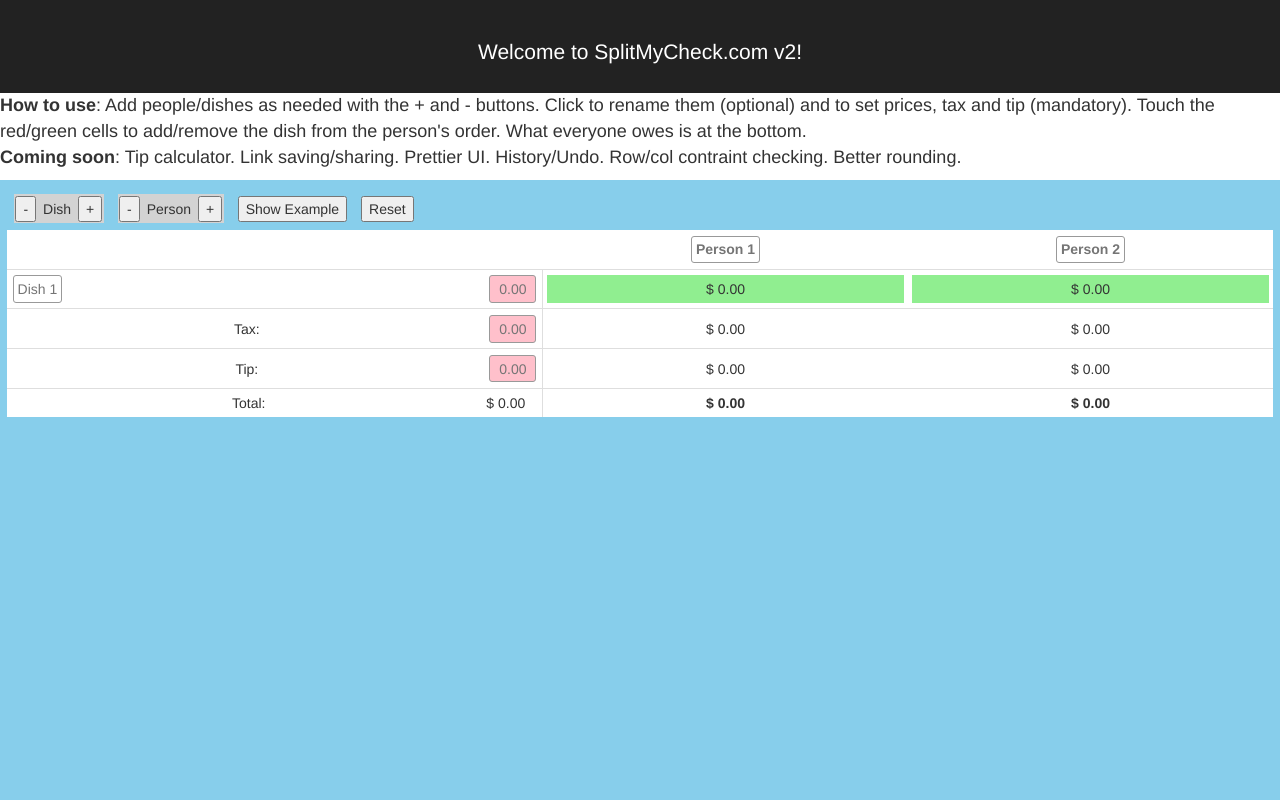
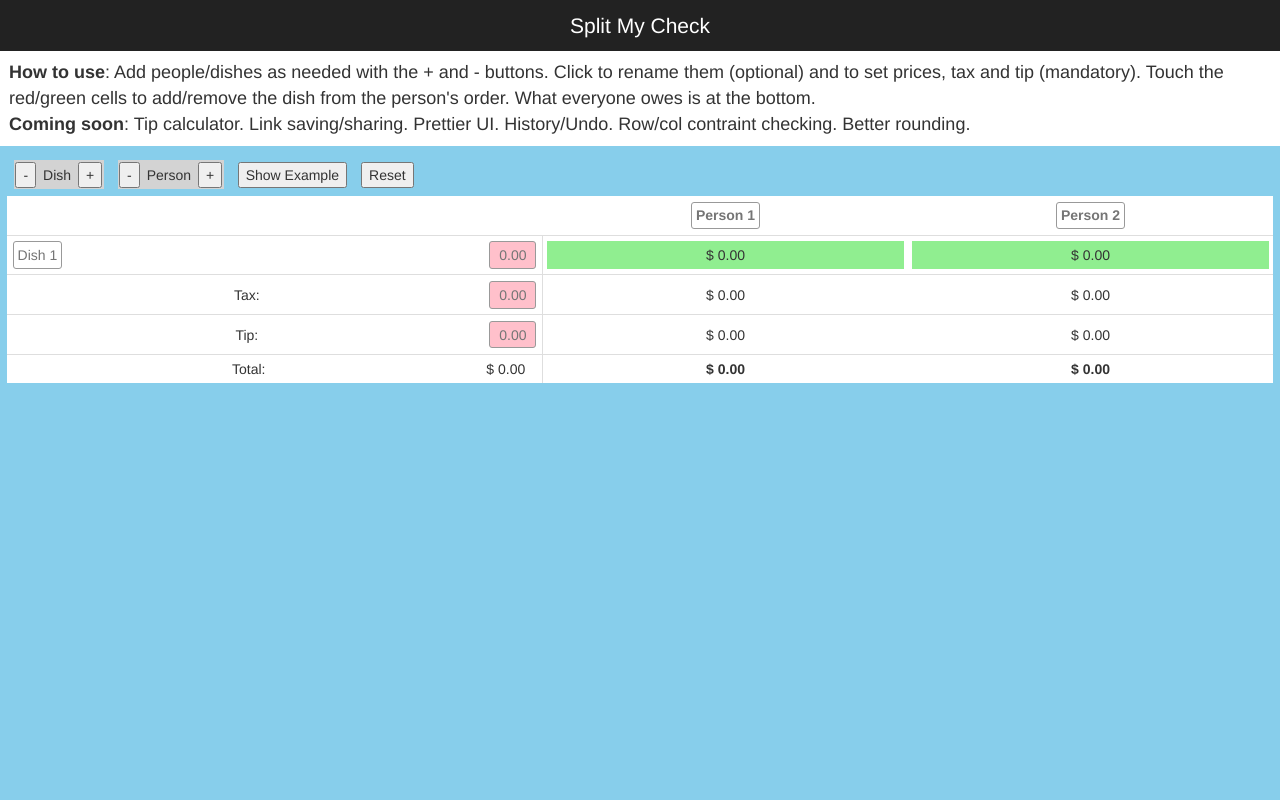
Before and after one commit to mritterhoff/splitmycheck, a React (Create React App) app: page / in a window 1280 px wide. Shown: the top 800 px of the page. Built offline with nearby package versions, Linux system fonts and the light colour scheme.

Commit message:
added google analytics, minor ui tweak.

```diff
--- a/public/index.html
+++ b/public/index.html
@@ -20,6 +20,17 @@
       Learn how to configure a non-root public URL by running `npm run build`.
     -->
     <title>SplitMyCheck</title>
+
+    <!-- Global site tag (gtag.js) - Google Analytics -->
+    <script async src="https://www.googletagmanager.com/gtag/js?id=UA-113074913-1"></script>
+    <script>
+      window.dataLayer = window.dataLayer || [];
+      function gtag(){dataLayer.push(arguments);}
+      gtag('js', new Date());
+
+      gtag('config', 'UA-113074913-1');
+    </script>
+
 
     <!-- Redirect to https if possible -->
     <script>
--- a/src/components/App.js
+++ b/src/components/App.js
@@ -14,7 +14,7 @@
     return (
       <div className="App">
         <header className="App-header">
-          <h1 className="App-title">Welcome to SplitMyCheck.com v2!</h1>
+          <h1 className="App-title">Split My Check</h1>
         </header>
         <p className="App-intro">
           <b>How to use</b>: Add people/dishes as needed with the + and - buttons. Click to rename them (optional) and to set prices, tax and tip (mandatory). Touch the red/green cells to add/remove the dish from the person's order. What everyone owes is at the bottom.
--- a/src/css/App.css
+++ b/src/css/App.css
@@ -4,15 +4,20 @@
 
 .App-header {
   background-color: #222;
-  padding: 20px;
+  padding: 1em;
   color: white;
   text-align: center;
 }
 
 .App-title {
   font-size: 1.5em;
+  margin: 0;
 }
 
 .App-intro {
   font-size: large;
 }
+
+p.App-intro {
+  margin: .5em;
+}
```
